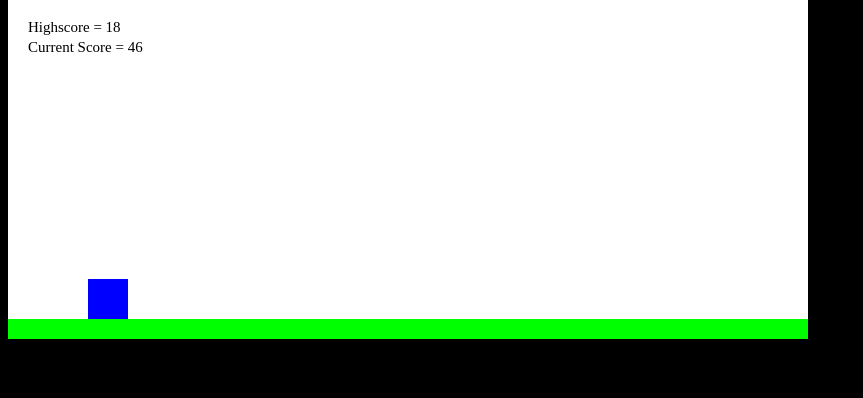
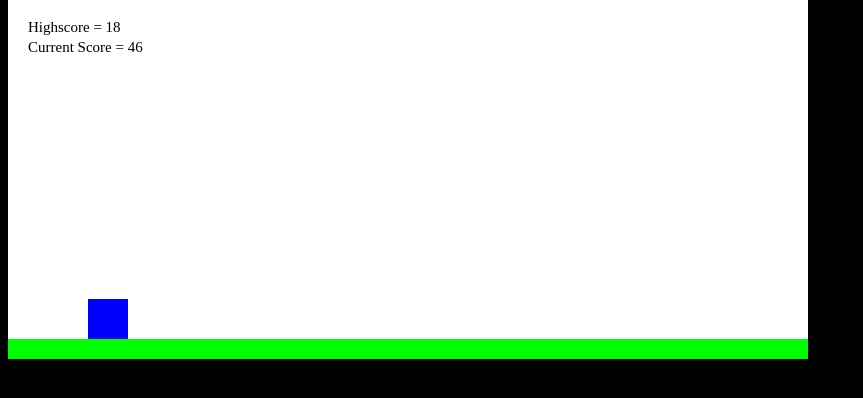
Before and after one commit to lep828/meme-runner, a PHP site: page /home.html in a window 1280 px wide. Shown: the part 81-479 px from the top of the page, without its empty margins (0-863 px from the left). Run offline with PHP 8.4, Linux system fonts and the light colour scheme.

Commit message:
still failing to fix playArea issue

```diff
--- a/css/style.css
+++ b/css/style.css
@@ -16,7 +16,7 @@ body {
 #playArea {
   background-color: white;
   position: fixed;
-  height: 320px;
+  height: 340px;
   width: 800px;
   border-bottom: 20px solid lime;
   display: inline-block;
--- a/js/app.js
+++ b/js/app.js
@@ -4,7 +4,6 @@ $(function(){
   var highScore = 0;
   var score = 0;
   var $death = $(".death");
-
 
   bindEvents();
 
@@ -49,19 +48,17 @@ function bindEvents(){
 }
 
 function playerMove(){
+
   $("body").on("keyup", function () {
-
     if($("#player").position().top <= 0){
       console.log("boom")
       // $("#player").off("keyup").stop().clearQueue();
       // $("#player").unbind("keyup").clearQueue().stop();
       // $("#player").css("top", "1", "position", "fixed")
-
-
+      $("#player").stop().animate({bottom: "0"}, 600)
       return false
 
     } else {
-
       $("#player").stop().animate({
         bottom: "+=150px"
       }, 400, function () {
```
Also changed, not shown: home.html (indentation only), 1 other file.
